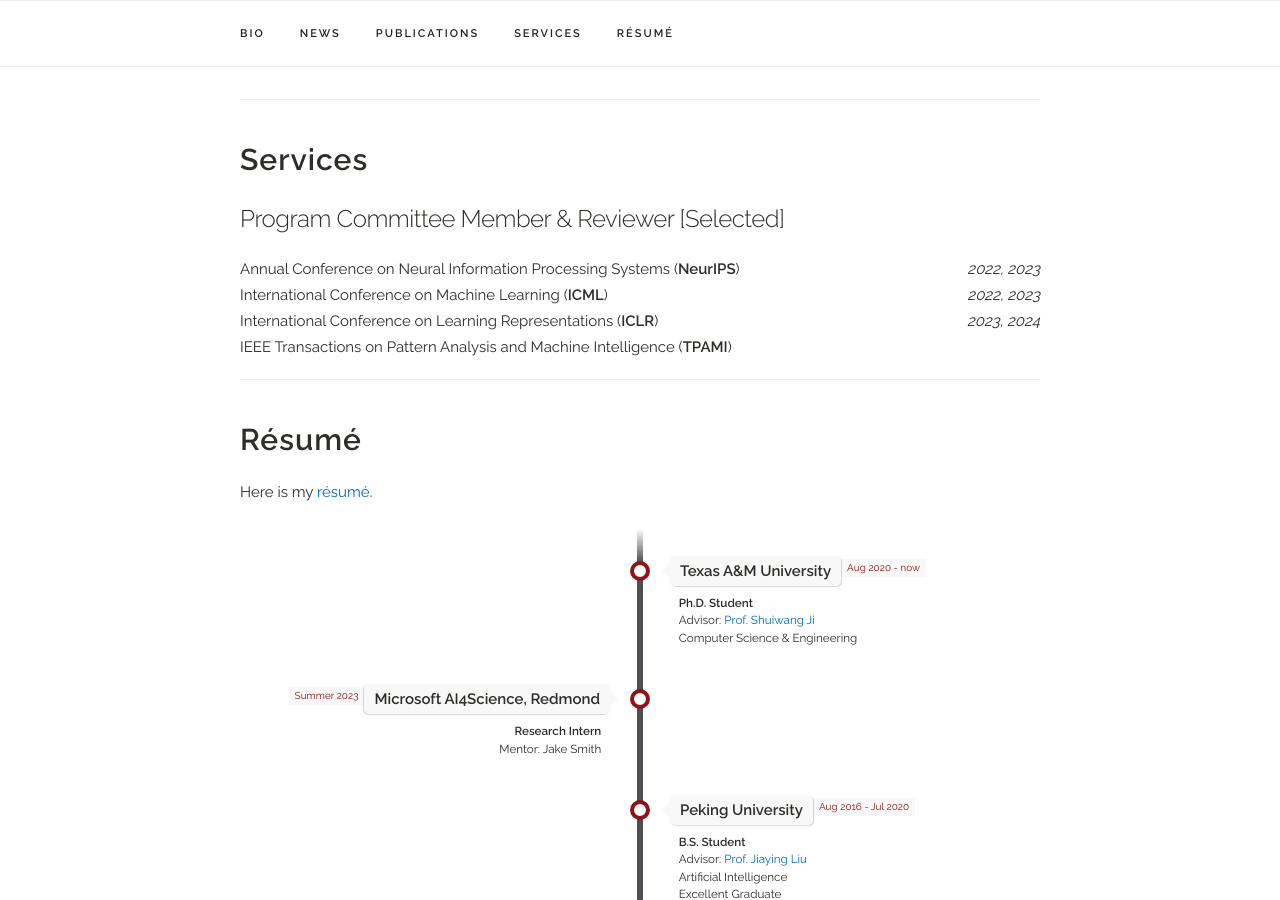
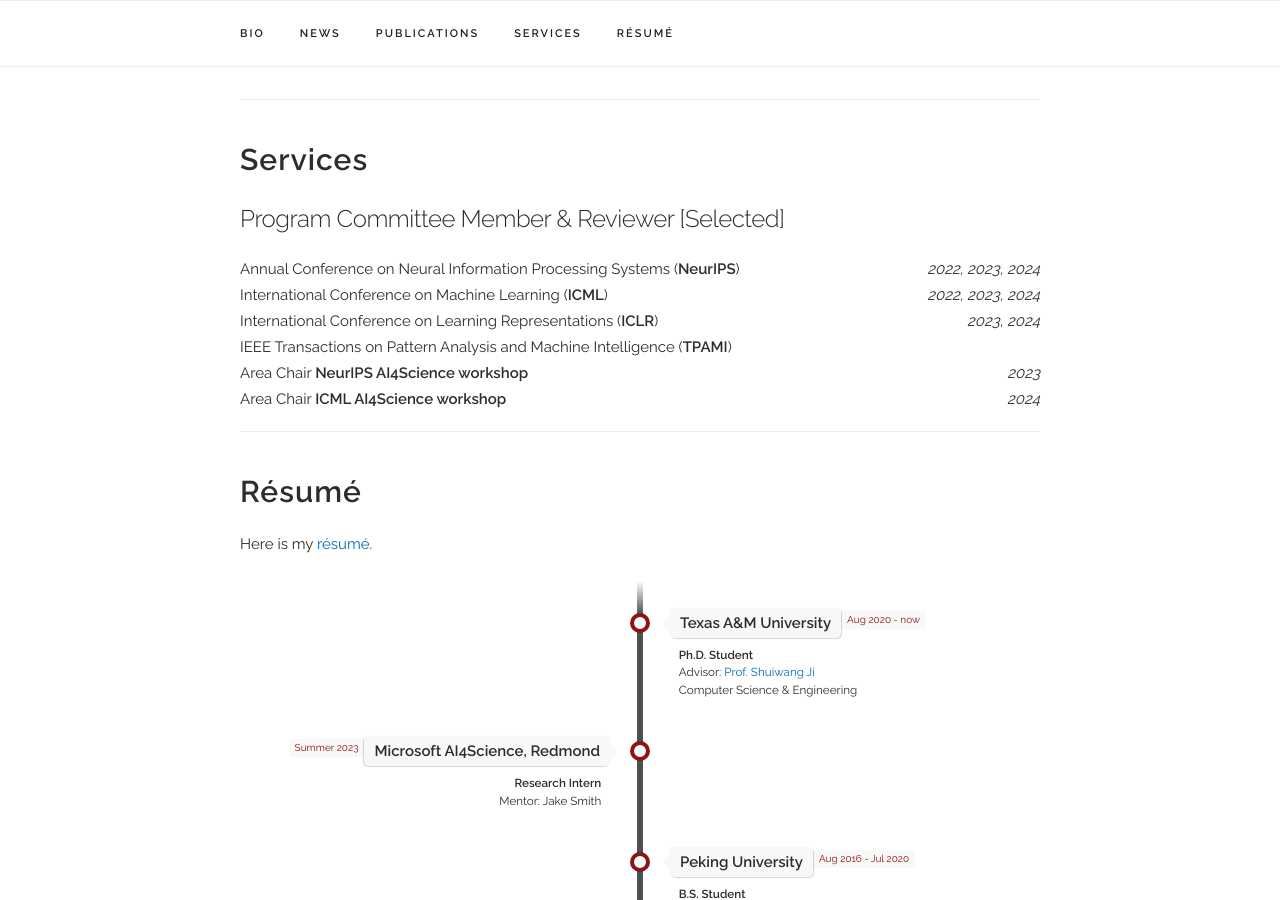
Before and after one commit to YKQ98/YKQ98.github.io, a Jekyll site: the page built from index.html, in a window 1280 px wide and 900 px high, scrolled down 3689 px. Built offline with Jekyll 4.4.1, drawn with Linux system fonts in a browser that asks for light colours; a style sheet for code colours, icons or effects is not loaded.

Commit message:
Update services.yaml

```diff
--- a/_data/services.yaml
+++ b/_data/services.yaml
@@ -2,13 +2,19 @@
 reviewers:
 
  - venue: "Annual Conference on Neural Information Processing Systems (<b>NeurIPS</b>)"
-   year: "2022, 2023"
+   year: "2022, 2023, 2024"
 
  - venue: "International Conference on Machine Learning (<b>ICML</b>)"
-   year: "2022, 2023"
+   year: "2022, 2023, 2024"
 
  - venue: "International Conference on Learning Representations (<b>ICLR</b>)"
    year: "2023, 2024"
 
  - venue: "IEEE Transactions on Pattern Analysis and Machine Intelligence (<b>TPAMI</b>)"
    year: ""
+
+ - venue: "Area Chair <b>NeurIPS AI4Science workshop</b>"
+   year: "2023"
+
+ - venue: "Area Chair <b>ICML AI4Science workshop</b>"
+   year: "2024"
```
